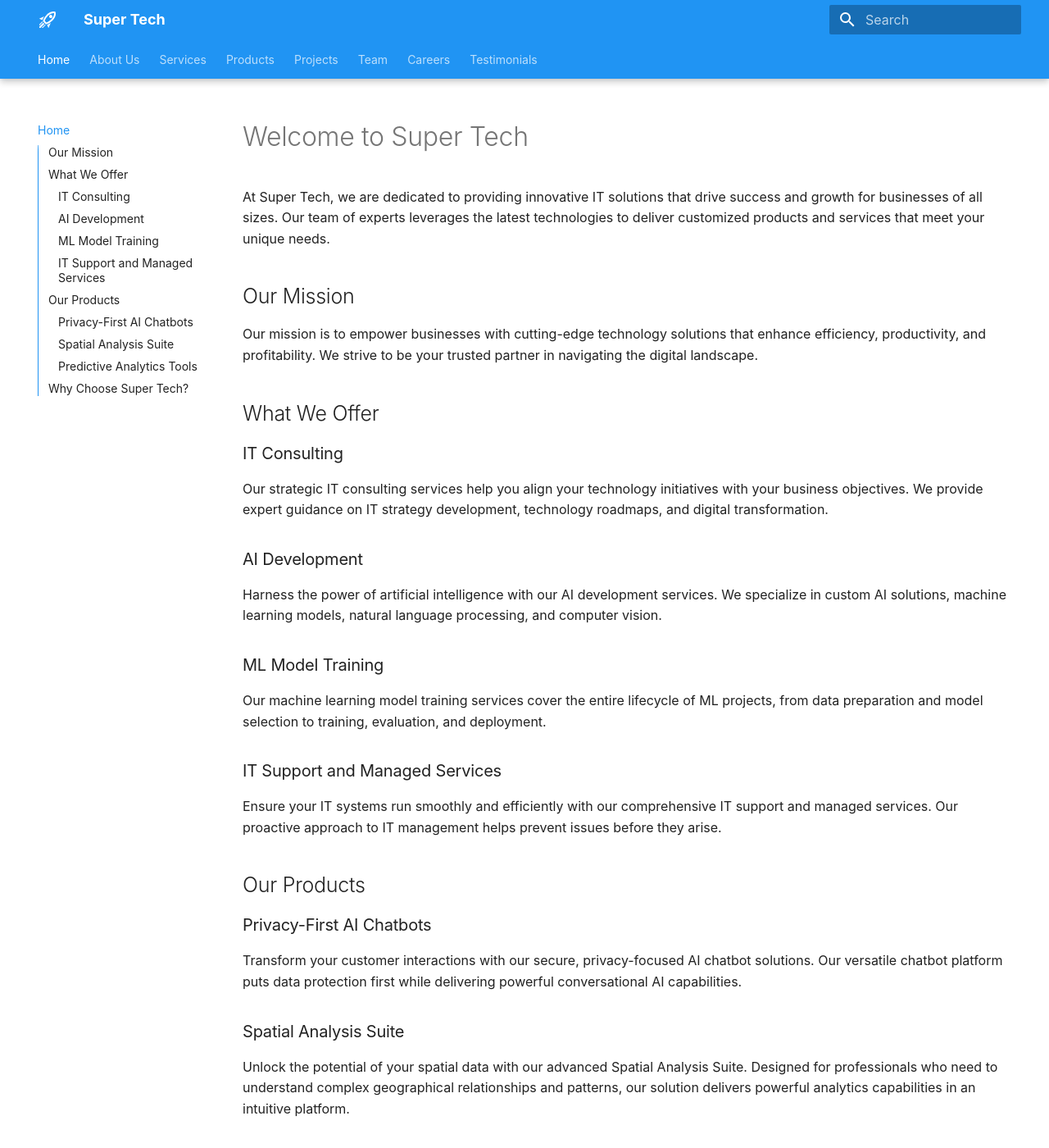
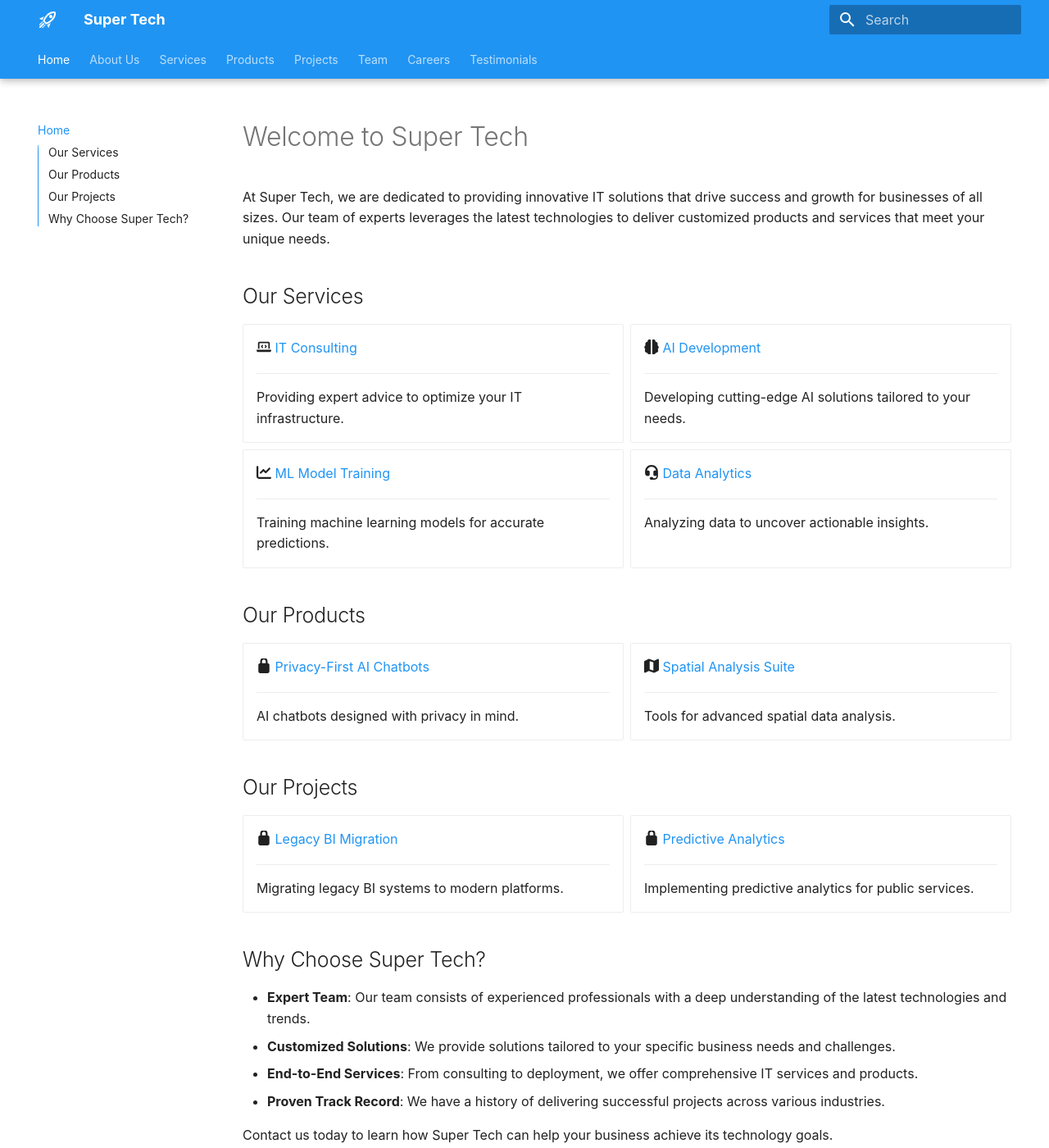
Before and after one commit to kanad13/super-tech, an MkDocs documentation site: the page built from docs/index.md, in a window 1280 px wide and 1400 px high. Shown: the whole window at 82% size. Built offline with MkDocs 1.6.1 and Material for MkDocs 9.7.7, drawn with Linux system fonts in a browser that asks for light colours; plug-ins that fetch from the network failed and are left out; some of the changed text lies outside the part shown.

Commit message:
index updated

```diff
--- a/docs/index.md
+++ b/docs/index.md
@@ -2,41 +2,68 @@
 
 At Super Tech, we are dedicated to providing innovative IT solutions that drive success and growth for businesses of all sizes. Our team of experts leverages the latest technologies to deliver customized products and services that meet your unique needs.
 
-## Our Mission
+## Our Services
 
-Our mission is to empower businesses with cutting-edge technology solutions that enhance efficiency, productivity, and profitability. We strive to be your trusted partner in navigating the digital landscape.
+<div class="grid cards" markdown="1">
+- :fontawesome-solid-laptop-code: [IT Consulting](services/it-consulting.md)
 
-## What We Offer
+    ---
 
-### IT Consulting
+    Providing expert advice to optimize your IT infrastructure.
 
-Our strategic IT consulting services help you align your technology initiatives with your business objectives. We provide expert guidance on IT strategy development, technology roadmaps, and digital transformation.
+- :fontawesome-solid-brain: [AI Development](services/ai-development.md)
 
-### AI Development
+      ---
 
-Harness the power of artificial intelligence with our AI development services. We specialize in custom AI solutions, machine learning models, natural language processing, and computer vision.
+      Developing cutting-edge AI solutions tailored to your needs.
 
-### ML Model Training
+- :fontawesome-solid-chart-line: [ML Model Training](services/ml-model-training.md)
 
-Our machine learning model training services cover the entire lifecycle of ML projects, from data preparation and model selection to training, evaluation, and deployment.
+      ---
 
-### IT Support and Managed Services
+      Training machine learning models for accurate predictions.
 
-Ensure your IT systems run smoothly and efficiently with our comprehensive IT support and managed services. Our proactive approach to IT management helps prevent issues before they arise.
+- :fontawesome-solid-headset: [Data Analytics](services/data-analytics.md)
+
+      ---
+
+      Analyzing data to uncover actionable insights.
+
+  </div>
 
 ## Our Products
 
-### Privacy-First AI Chatbots
+<div class="grid cards" markdown="1">
+- :fontawesome-solid-lock: [Privacy-First AI Chatbots](products/privacy-first-ai-chatbots.md)
 
-Transform your customer interactions with our secure, privacy-focused AI chatbot solutions. Our versatile chatbot platform puts data protection first while delivering powerful conversational AI capabilities.
+    ---
 
-### Spatial Analysis Suite
+    AI chatbots designed with privacy in mind.
 
-Unlock the potential of your spatial data with our advanced Spatial Analysis Suite. Designed for professionals who need to understand complex geographical relationships and patterns, our solution delivers powerful analytics capabilities in an intuitive platform.
+- :fontawesome-solid-map: [Spatial Analysis Suite](products/spatial-analysis.md)
 
-### Predictive Analytics Tools
+      ---
 
-Leverage our predictive analytics tools to gain actionable insights from your data. Our solutions help you forecast trends, optimize operations, and make data-driven decisions with confidence.
+      Tools for advanced spatial data analysis.
+
+  </div>
+
+## Our Projects
+
+<div class="grid cards" markdown="1">
+- :fontawesome-solid-lock: [Legacy BI Migration](projects/legacy-bi-migration.md)
+
+    ---
+
+    Migrating legacy BI systems to modern platforms.
+
+- :fontawesome-solid-lock: [Predictive Analytics](projects/predictive-analytics-public-services.md)
+
+      ---
+
+      Implementing predictive analytics for public services.
+
+  </div>
 
 ## Why Choose Super Tech?
 
```
Also changed, not shown: docs/projects/predictive-analytics-public-services.md (+31 -0 lines), docs/services/data-analytics.md (+38 -0 lines), docs/services/industries-served.md (deleted).
